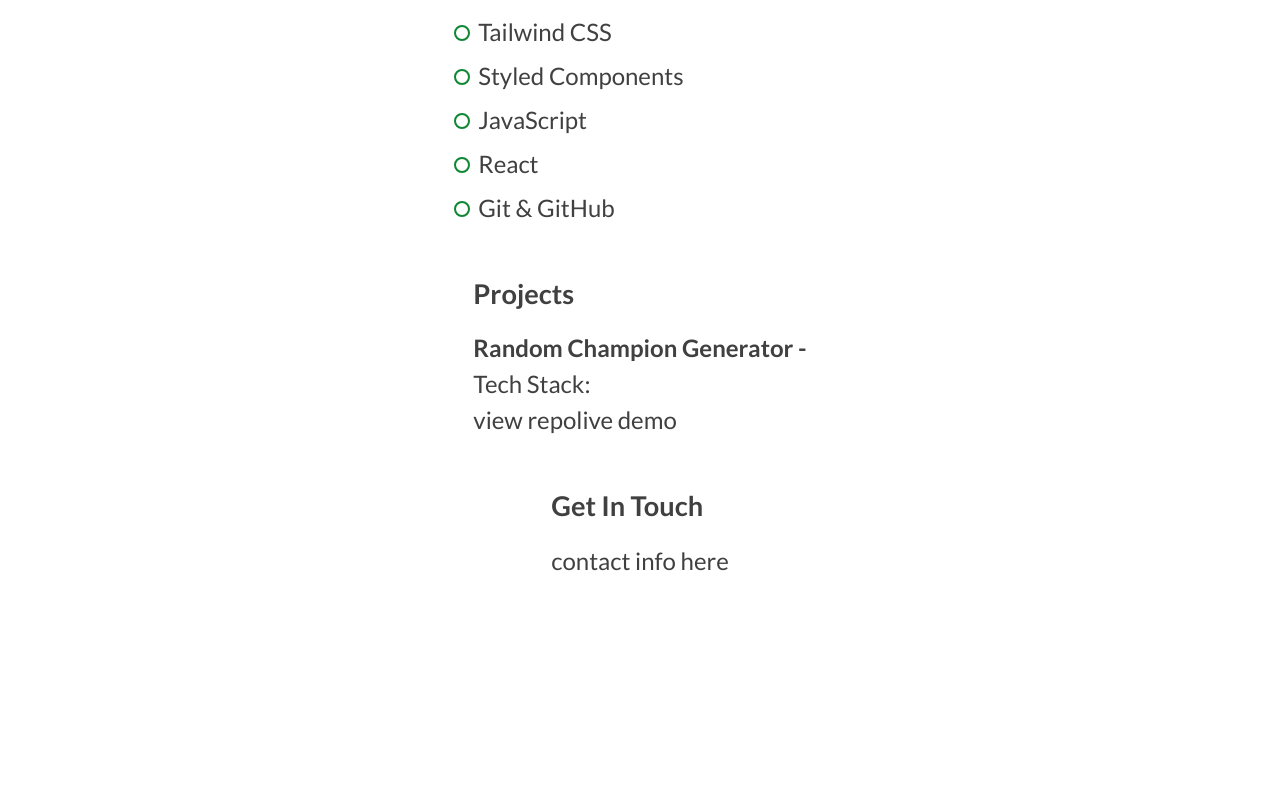
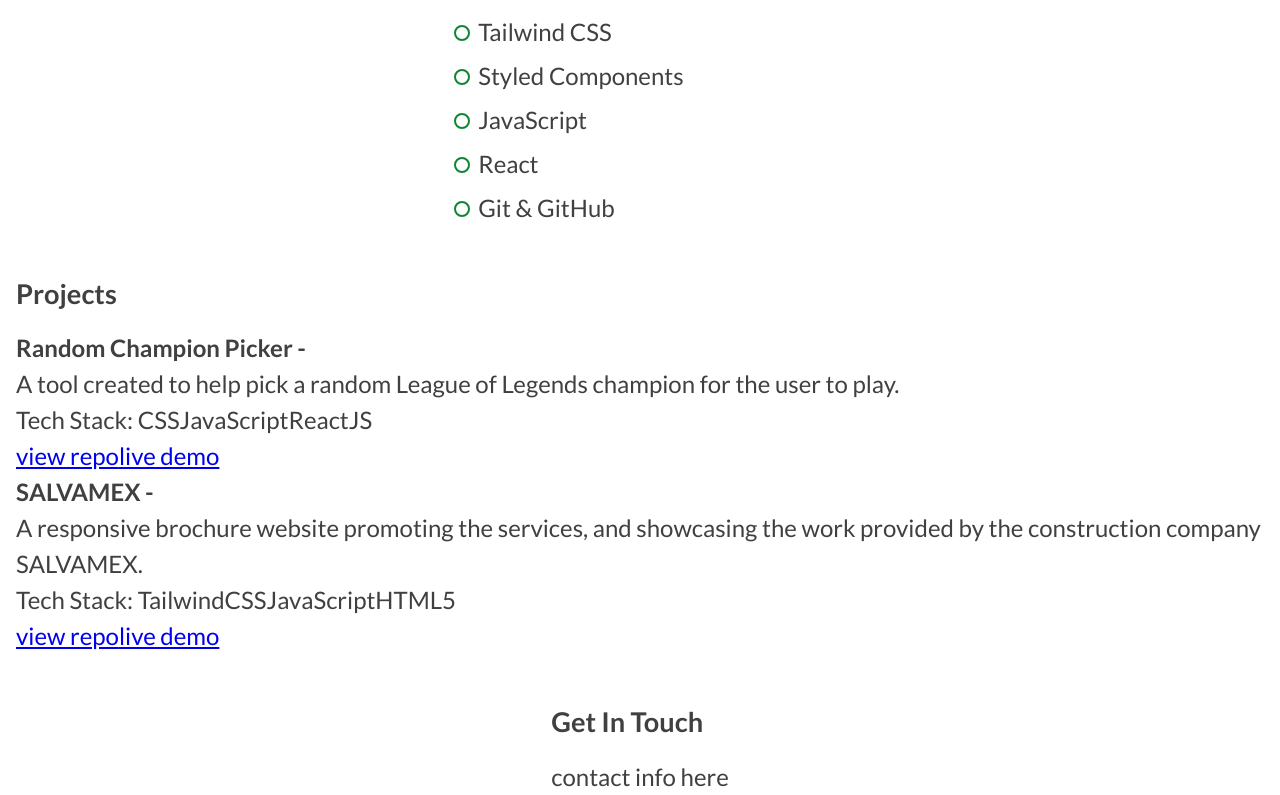
Before and after one commit to rramirez216/rubenramirezdev, a React (Create React App) app: page / in a window 1280 px wide. Shown: the part 719-1514 px from the top of the page. Before the commit the page ends 1298 px from the top, so only its background shows below. Built offline with nearby package versions, Linux system fonts and the light colour scheme.

Commit message:
creates new div and maps project array and passes props to project component

```diff
--- a/src/components/ProjectList.js
+++ b/src/components/ProjectList.js
@@ -1,17 +1,24 @@
 import React from 'react'
 import styled from 'styled-components'
 import Project from './Project'
+import { projectsArr } from '../data/data'
 
 const ProjectList = () => {
   return (
     <Wrapper>
       <Heading>Projects</Heading>
-      <Project
-        title={'Random Champion Generator'}
-        summary={
-          'Randomly picks a league of legends champion for you to play in your next match.'
-        }
-      />
+      <div>
+        {projectsArr.map((project) => (
+          <Project
+            title={project.title}
+            description={project.description}
+            stack={project.stack}
+            repo={project.repo}
+            demo={project.demo}
+            key={project.id}
+          />
+        ))}
+      </div>
     </Wrapper>
   )
 }
```
